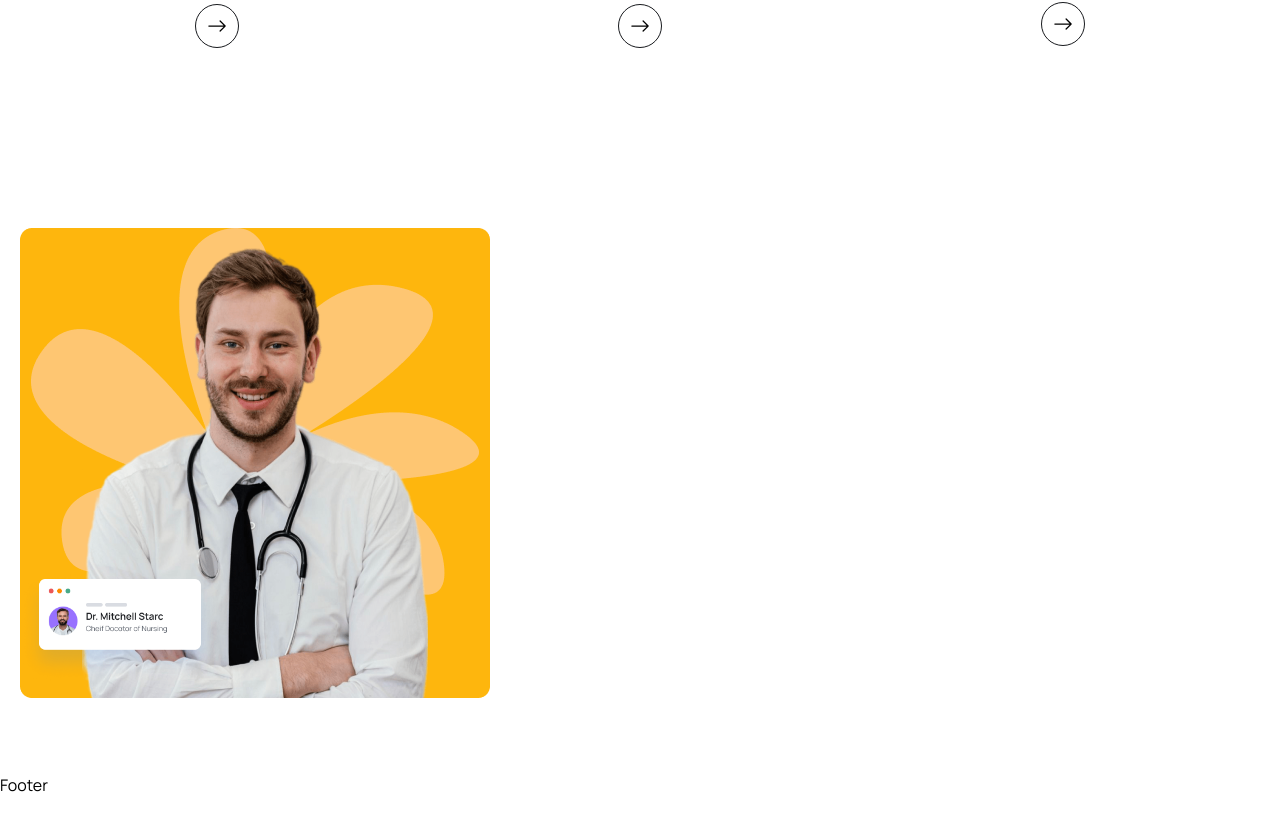
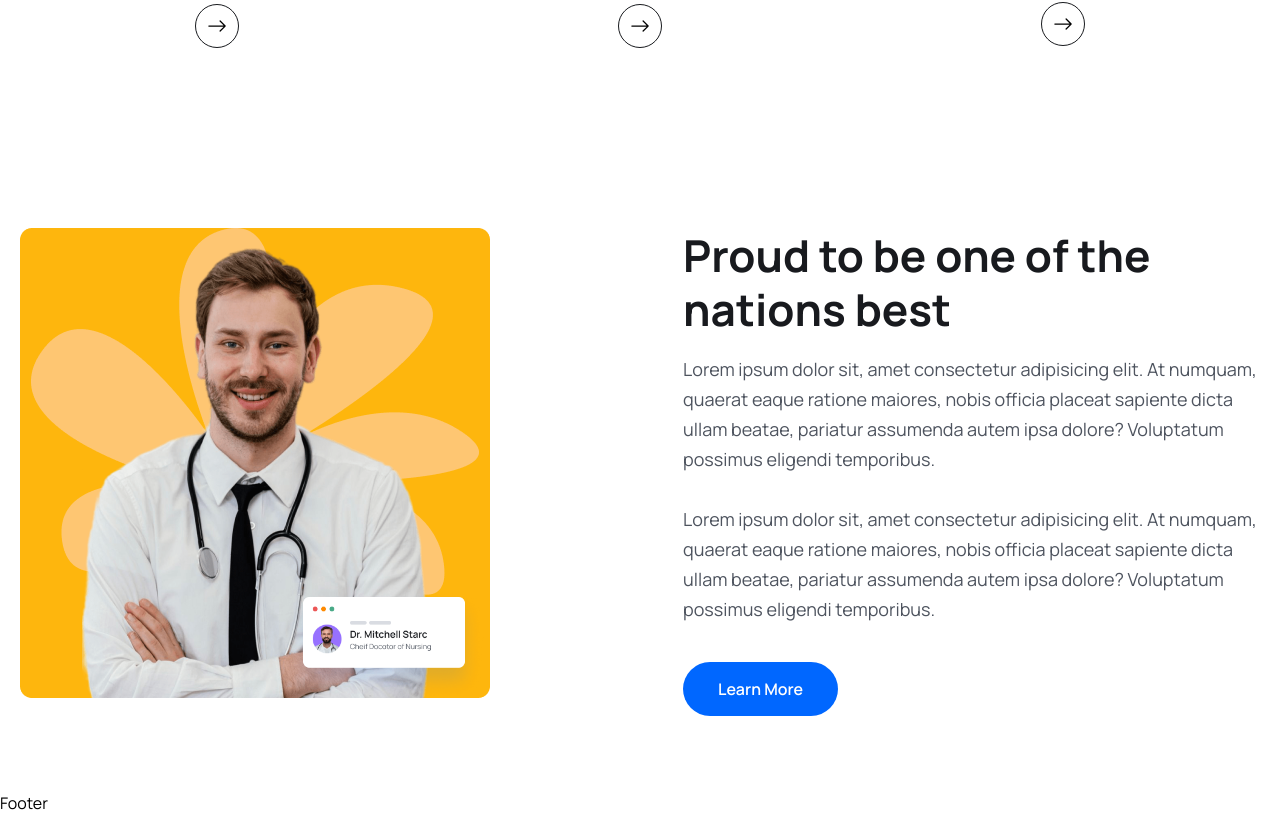
Before and after one commit to programmernizam/medicare, a React (Vite) app: page / in a window 1280 px wide. Shown: the part 1501-2316 px from the top of the page. Built offline with nearby package versions, Linux system fonts and the light colour scheme.

Commit message:
About Section Completed

```diff
--- a/src/components/About/About.jsx
+++ b/src/components/About/About.jsx
@@ -1,3 +1,4 @@
+import { Link } from "react-router-dom";
 import aboutCardImg from "../../assets/images/about-card.png";
 import aboutImg from "../../assets/images/about.png";
 const About = () => {
@@ -8,9 +9,28 @@ const About = () => {
           {/* =====About Image===== */}
           <div className="w-3/4 relative lg:w-1/2 xl:w-[770px] z-10 order-2 lg:order-1">
             <img src={aboutImg} alt="" />
-            <div className="w-[200px] md:[300px] absolute bottom-4 z-20">
+            <div className="w-[200px] md:[300px] absolute bottom-4 z-20 right-[-30%] md:right-[7%] lg:right-[30%]">
               <img src={aboutCardImg} alt="" />
             </div>
+          </div>
+          {/* =====About Content==== */}
+          <div className="w-full lg:w-1/2 xl:w-[670px] order-1 lg:order-2">
+            <h2 className="heading">Proud to be one of the nations best</h2>
+            <p className="text_para">
+              Lorem ipsum dolor sit, amet consectetur adipisicing elit. At
+              numquam, quaerat eaque ratione maiores, nobis officia placeat
+              sapiente dicta ullam beatae, pariatur assumenda autem ipsa dolore?
+              Voluptatum possimus eligendi temporibus.
+            </p>
+            <p className="text_para mt-[30px]">
+              Lorem ipsum dolor sit, amet consectetur adipisicing elit. At
+              numquam, quaerat eaque ratione maiores, nobis officia placeat
+              sapiente dicta ullam beatae, pariatur assumenda autem ipsa dolore?
+              Voluptatum possimus eligendi temporibus.
+            </p>
+            <Link to={"/"}>
+              <button className="btn">Learn More</button>
+            </Link>
           </div>
         </div>
       </div>
```
